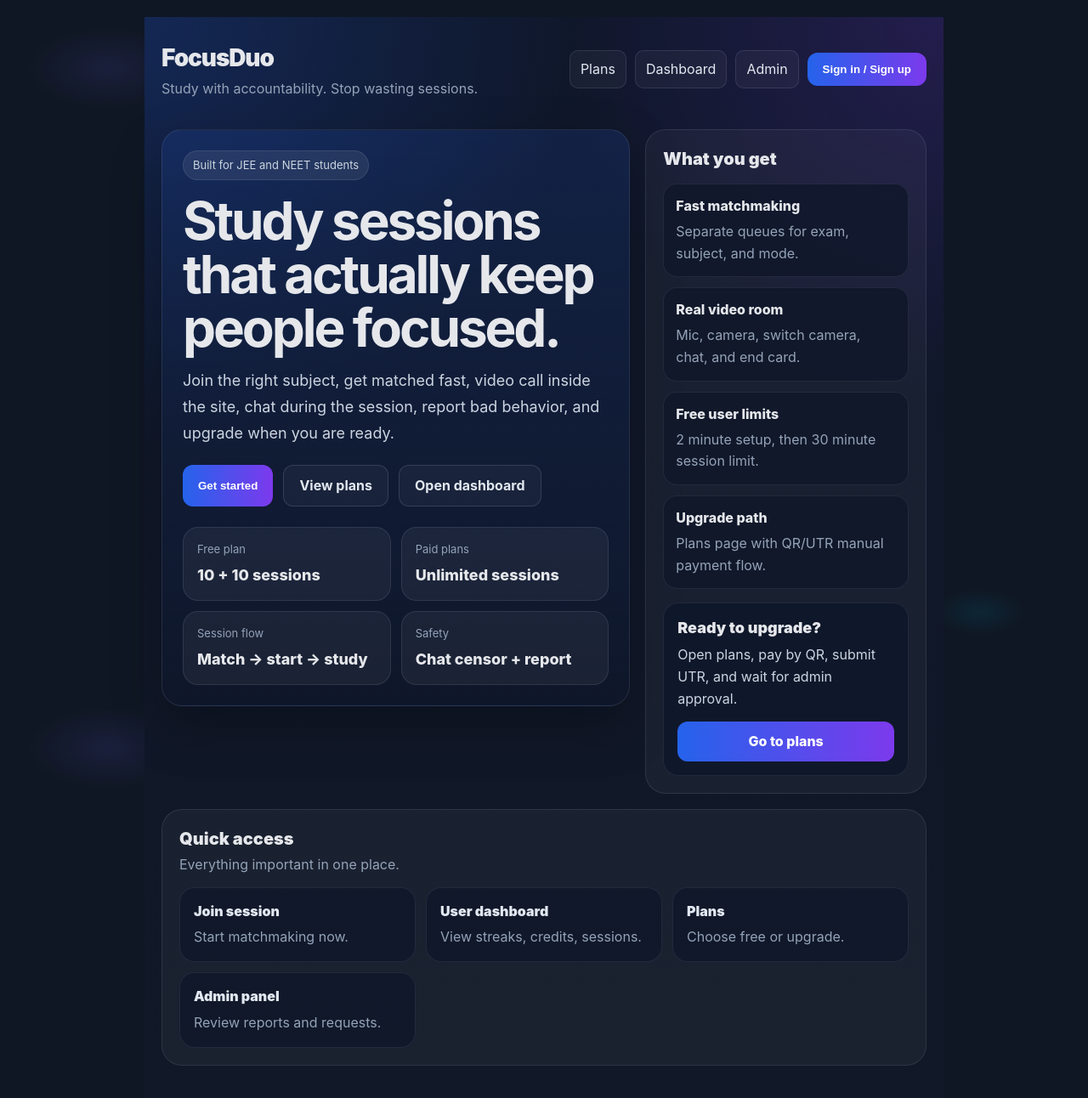
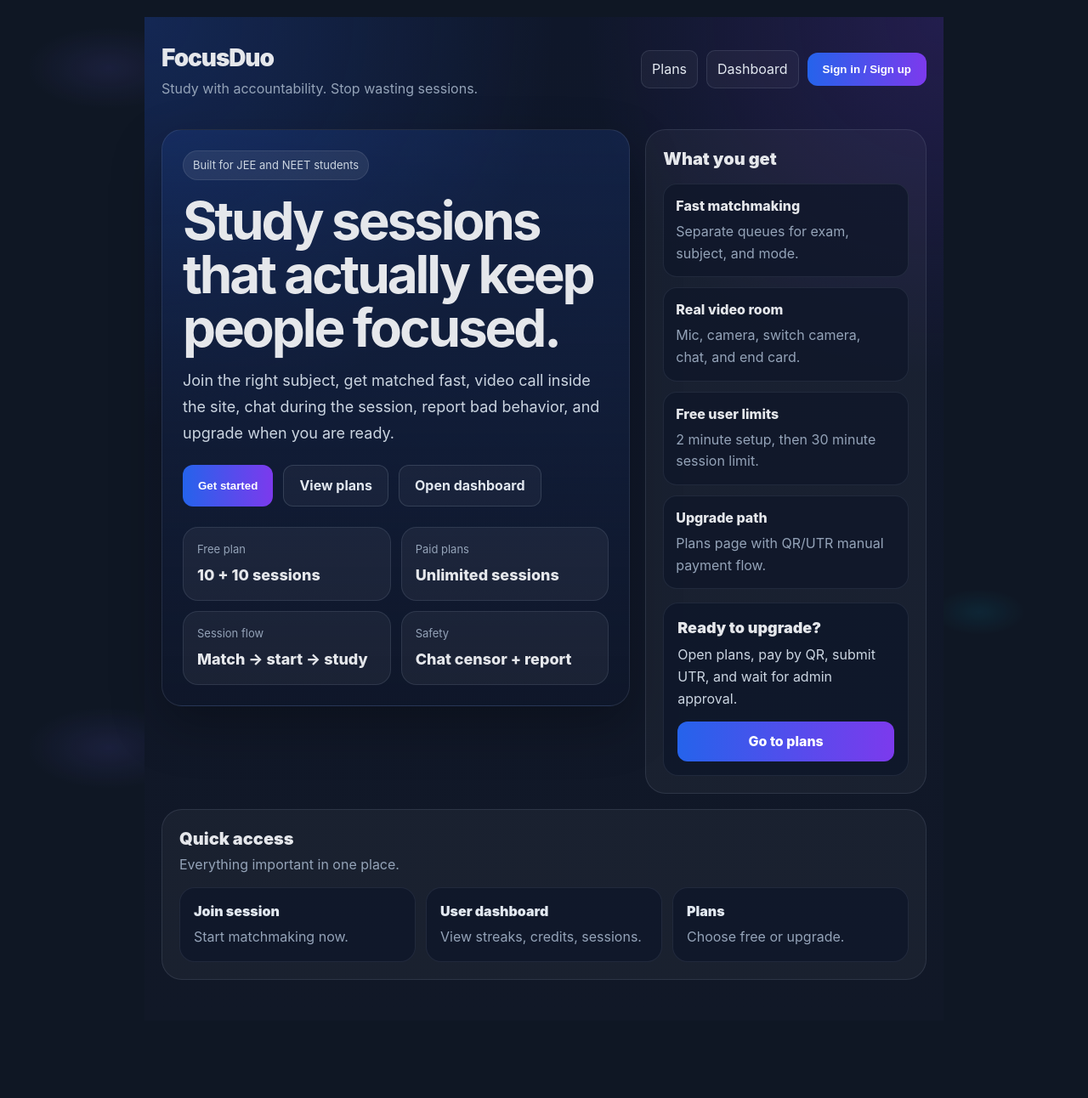
Before and after one commit to itachiuchiha4518/focusduo12, a Next.js app: page / in a window 1280 px wide. Shown: the top 1292 px of the page at 85% size. After the commit the page ends 1221 px from the top, so only its background shows below. Built offline with nearby package versions, Linux system fonts and the light colour scheme; no server answers.

Commit message:
Update page.jsx

```diff
--- a/app/page.jsx
+++ b/app/page.jsx
@@ -5,6 +5,8 @@ import Link from 'next/link'
 import { useRouter } from 'next/navigation'
 import { auth, googleProvider } from '../lib/firebase'
 import { onAuthStateChanged, signInWithPopup, signOut } from 'firebase/auth'
+
+const ADMIN_UID = 'NIsbHB9RmXgR5vJEyv8CuV0ggD03'
 
 export default function HomePage() {
   const router = useRouter()
@@ -55,6 +57,8 @@ export default function HomePage() {
     }
   }
 
+  const isAdmin = user?.uid === ADMIN_UID
+
   return (
     <div style={page}>
       <div style={shell}>
@@ -67,7 +71,7 @@ export default function HomePage() {
           <div style={navRow}>
             <Link href="/plans" style={navLink}>Plans</Link>
             <Link href="/dashboard" style={navLink}>Dashboard</Link>
-            <Link href="/admin" style={navLink}>Admin</Link>
+            {isAdmin && <Link href="/admin" style={navLink}>Admin</Link>}
             {user ? (
               <>
                 <div style={userPill}>{user.displayName || user.email || 'Student'}</div>
@@ -82,24 +86,16 @@ export default function HomePage() {
         <main style={heroGrid}>
           <section style={heroCard}>
             <div style={badge}>Built for JEE and NEET students</div>
-            <h1 style={heroTitle}>
-              Study sessions that actually keep people focused.
-            </h1>
+            <h1 style={heroTitle}>Study sessions that actually keep people focused.</h1>
             <p style={heroText}>
               Join the right subject, get matched fast, video call inside the site, chat during the session,
               report bad behavior, and upgrade when you are ready.
             </p>
 
             <div style={ctaRow}>
-              <button onClick={getStarted} disabled={loading} style={buttonPrimary}>
-                Get started
-              </button>
-              <Link href="/plans" style={buttonSecondary}>
-                View plans
-              </Link>
-              <Link href="/dashboard" style={buttonSecondary}>
-                Open dashboard
-              </Link>
+              <button onClick={getStarted} disabled={loading} style={buttonPrimary}>Get started</button>
+              <Link href="/plans" style={buttonSecondary}>View plans</Link>
+              <Link href="/dashboard" style={buttonSecondary}>Open dashboard</Link>
             </div>
 
             <div style={statsGrid}>
@@ -149,9 +145,7 @@ export default function HomePage() {
               <div style={upgradeText}>
                 Open plans, pay by QR, submit UTR, and wait for admin approval.
               </div>
-              <Link href="/plans" style={buttonBlueBlock}>
-                Go to plans
-              </Link>
+              <Link href="/plans" style={buttonBlueBlock}>Go to plans</Link>
             </div>
           </aside>
         </main>
@@ -180,10 +174,12 @@ export default function HomePage() {
               <div style={quickText}>Choose free or upgrade.</div>
             </Link>
 
-            <Link href="/admin" style={quickCard}>
-              <div style={quickTitle}>Admin panel</div>
-              <div style={quickText}>Review reports and requests.</div>
-            </Link>
+            {isAdmin && (
+              <Link href="/admin" style={quickCard}>
+                <div style={quickTitle}>Admin panel</div>
+                <div style={quickText}>Review reports and requests.</div>
+              </Link>
+            )}
           </div>
         </section>
       </div>
```
